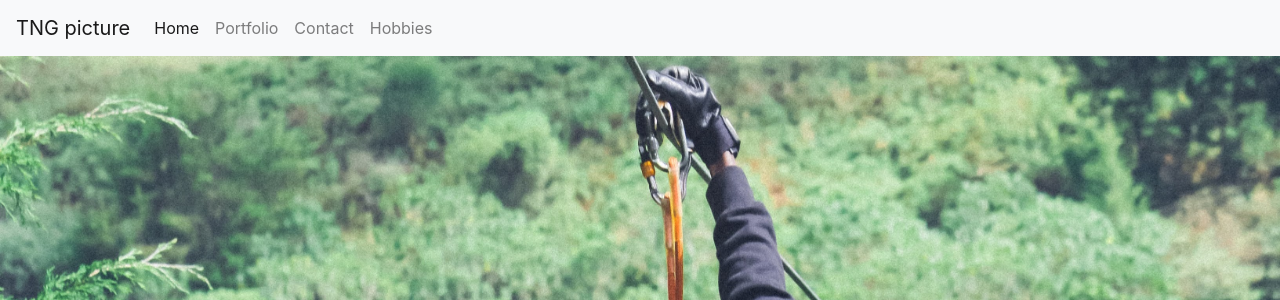
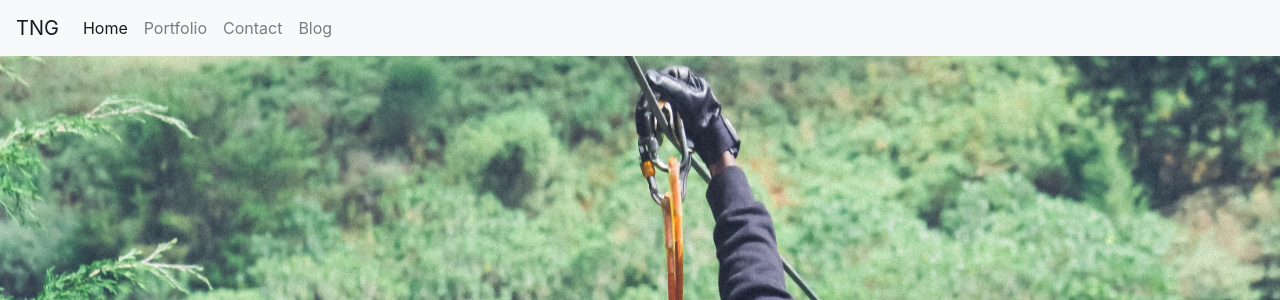
Before and after one commit to trevor-ngugi/blog, a PHP site: page / in a window 1280 px wide. Shown: the top 300 px of the page. Run offline with PHP 8.4, Linux system fonts and the light colour scheme.

```diff
--- a/index.php
+++ b/index.php
@@ -21,7 +21,7 @@
 
 
     <nav class="navbar navbar-expand-lg navbar-light bg-light">
-        <a class="navbar-brand" href="#">TNG picture</a>
+        <a class="navbar-brand" href="index.php">TNG </a>
         <button class="navbar-toggler" type="button" data-toggle="collapse" data-target="#navbarNav"
             aria-controls="navbarNav" aria-expanded="false" aria-label="Toggle navigation">
             <span class="navbar-toggler-icon"></span>
@@ -29,17 +29,18 @@
         <div class="collapse navbar-collapse" id="navbarNav">
             <ul class="navbar-nav">
                 <li class="nav-item active">
-                    <a class="nav-link" href="#">Home <span class="sr-only">(current)</span></a>
+                    <a class="nav-link" href="index.php">Home <span class="sr-only">(current)</span></a>
                 </li>
                 <li class="nav-item">
-                    <a class="nav-link" href="#">Portfolio</a>
+                    <a class="nav-link" href="portfolio.html">Portfolio</a>
                 </li>
                 <li class="nav-item">
-                    <a class="nav-link" href="#">Contact</a>
+                    <a class="nav-link" href="contact.php">Contact</a>
                 </li>
                 <li class="nav-item">
-                    <a class="nav-link" href="#">Hobbies</a>
+                    <a class="nav-link" href="index.php">Blog</a>
                 </li>
+
 
             </ul>
         </div>
```
